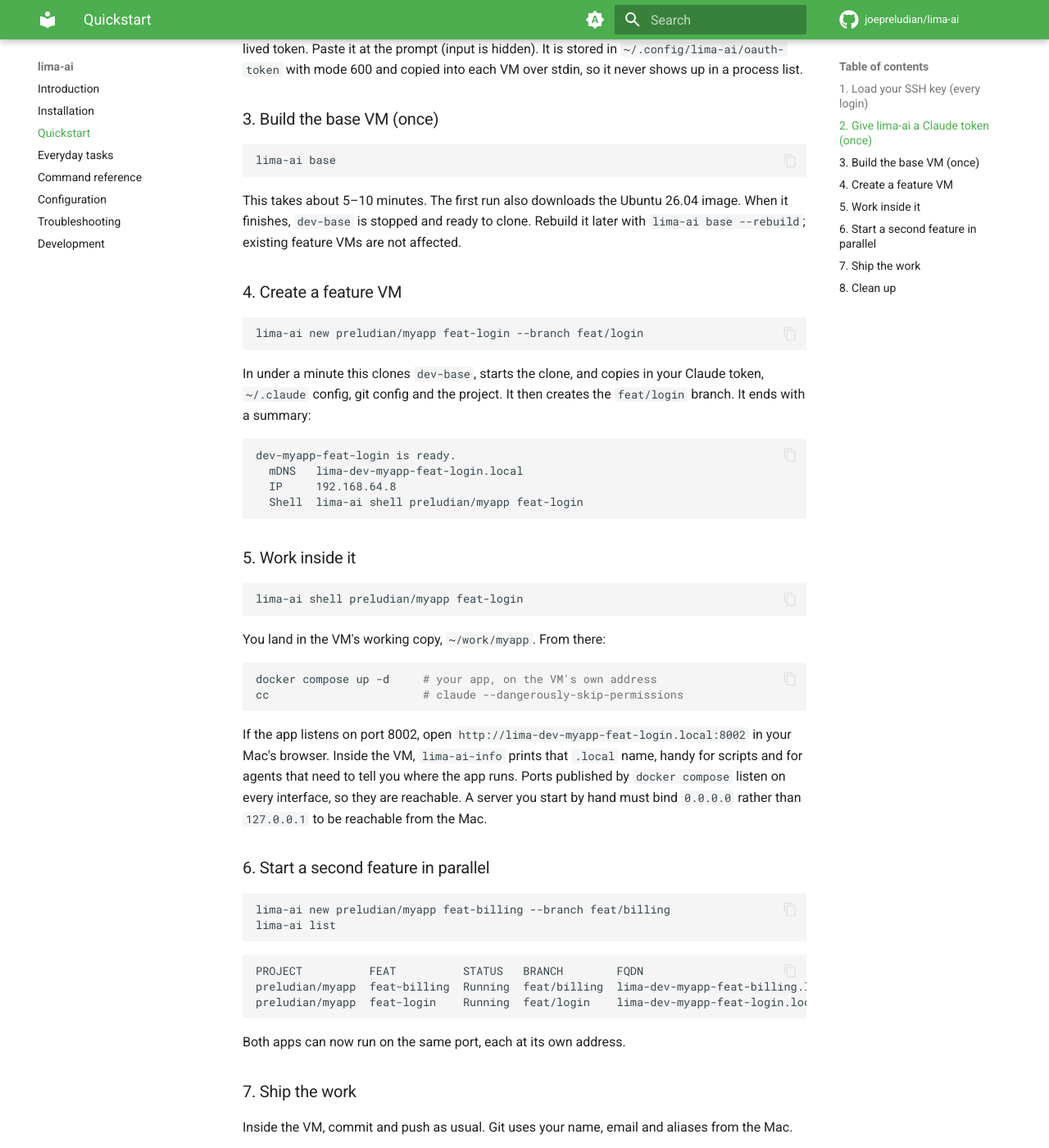
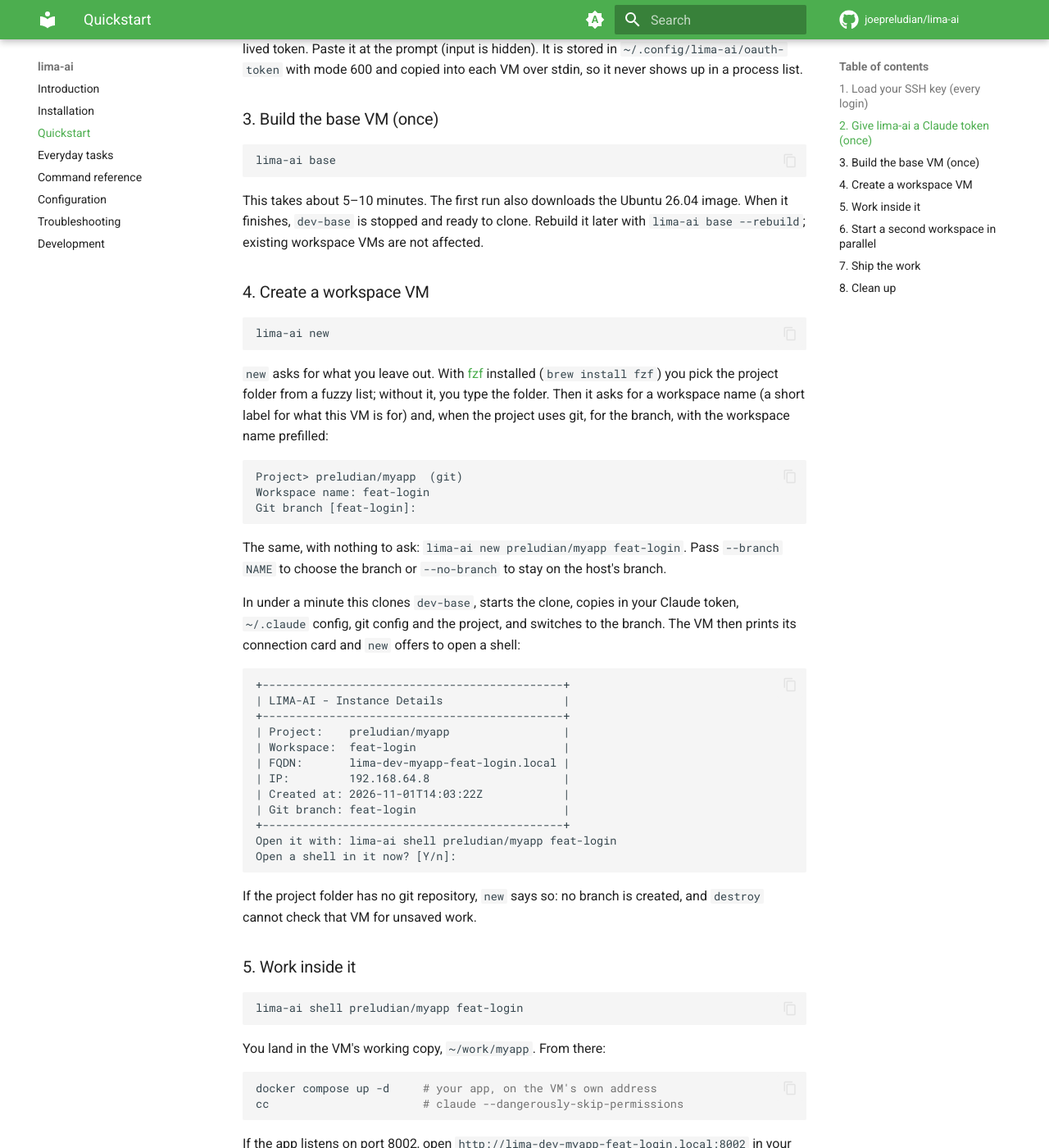
Before and after one commit to joepreludian/lima-ai, an MkDocs documentation site: the page built from docs/manual/docs/quickstart.md, in a window 1280 px wide and 1400 px high, scrolled down 529 px. Shown: the whole window at 82% size. Built offline with MkDocs 1.6.1 and Material for MkDocs 9.7.7, drawn with Linux system fonts in a browser that asks for light colours; comment, search, counter and statistics services are not loaded; some of the changed text lies outside the part shown.

Commit message:
docs: describe the interactive new flow, workspaces and the connection card

````diff
--- a/docs/manual/docs/commands.md
+++ b/docs/manual/docs/commands.md
@@ -6,15 +6,15 @@
 | `auth [--from-stdin]` | Run `claude setup-token` and store the token (mode 600) |
 | `base [--rebuild]` | Build, check, seal and stop `dev-base` |
 | `template` | Print the rendered `dev-base` Lima template |
-| `new <project> <feat> [--branch NAME] [--restore BACKUP] [--cpus N] [--memory 16GiB] [--disk 100GiB]` | Create a feature VM |
-| `shell <project> <feat>` | Open a shell in the VM's working copy, with your SSH agent forwarded |
-| `ls [--port N]` | List feature VMs with status, mDNS name, IP and URL |
-| `sync <project> <feat>` | Copy the host project into the VM again |
-| `sync-claude <project> <feat>` | Copy the Claude token, Claude config, git config and (if enabled) SSH keys again |
-| `start <project> <feat>` / `stop <project> <feat>` | Start or stop a feature VM |
-| `destroy <project> <feat> [--yes] [--force]` | Delete a feature VM after checking for unsaved work |
-| `backup <project> <feat> [--full] [--no-images] [--no-external] [--compose-file FILE]...` | Back up the project's Docker data to the backups folder |
-| `restore <project> <feat> <backup> [--overwrite] [--full] [--compose-file FILE]...` | Restore a backup into the VM |
+| `new [<project>] [<workspace>] [--branch NAME \| --no-branch] [--restore BACKUP] [--cpus N] [--memory 16GiB] [--disk 100GiB]` | Create a workspace VM; asks for the project (fzf when installed), the workspace and the branch when they are not given |
+| `shell <project> <workspace>` | Open a shell in the VM's working copy, with your SSH agent forwarded |
+| `list` (alias `ls`) | List workspace VMs with project, workspace, status, branch and FQDN |
+| `sync <project> <workspace>` | Copy the host project into the VM again |
+| `sync-claude <project> <workspace>` | Copy the Claude token, Claude config, git config and (if enabled) SSH keys again |
+| `start <project> <workspace>` / `stop <project> <workspace>` | Start or stop a workspace VM |
+| `destroy <project> <workspace> [--yes] [--force]` | Delete a workspace VM after checking for unsaved work |
+| `backup <project> <workspace> [--full] [--no-images] [--no-external] [--compose-file FILE]...` | Back up the project's Docker data to the backups folder |
+| `restore <project> <workspace> <backup> [--overwrite] [--full] [--compose-file FILE]...` | Restore a backup into the VM |
 
 Add `-v` before a command (`lima-ai -v new …`) to print every command
 lima-ai runs.
@@ -25,18 +25,22 @@
 
 | Command | What it does |
 |---|---|
-| `lima-ai-info` | Print this VM's FQDN, e.g. `lima-dev-myapp-feat-login.local` |
+| `lima-ai-info` | Print the VM's connection card: project, workspace, FQDN, IP, creation time and current git branch |
+
+`new` runs it for you when the VM is ready. It reads `~/.config/lima-ai/instance`,
+which `new` writes; on a VM made by an older lima-ai, `sync-claude` creates
+that file with an unknown creation time.
 
 ## Names
 
 | | Example for `preludian/myapp` + `feat_login` |
 |---|---|
-| Feature name | `feat-login` (lowercased; other characters become `-`) |
+| Workspace name | `feat-login` (lowercased; other characters become `-`) |
 | VM (Lima instance) | `dev-myapp-feat-login` |
 | mDNS name | `lima-dev-myapp-feat-login.local` |
 | Working copy in the VM | `~/work/myapp` |
 
 Only the last folder of the project path names the VM. `a/myapp` and
-`b/myapp` therefore cannot have a feature with the same name at the same
+`b/myapp` therefore cannot have a workspace with the same name at the same
 time; `new` refuses rather than overwrite an existing VM. Hostnames longer
-than 63 characters are rejected, so pick a shorter feature name.
+than 63 characters are rejected, so pick a shorter workspace name.
--- a/docs/manual/docs/quickstart.md
+++ b/docs/manual/docs/quickstart.md
@@ -32,25 +32,53 @@
 
 This takes about 5–10 minutes. The first run also downloads the Ubuntu
 26.04 image. When it finishes, `dev-base` is stopped and ready to clone.
-Rebuild it later with `lima-ai base --rebuild`; existing feature VMs are not
+Rebuild it later with `lima-ai base --rebuild`; existing workspace VMs are not
 affected.
 
-### 4. Create a feature VM
+### 4. Create a workspace VM
 
 ```bash
-lima-ai new preludian/myapp feat-login --branch feat/login
+lima-ai new
 ```
 
-In under a minute this clones `dev-base`, starts the clone, and copies in
-your Claude token, `~/.claude` config, git config and the project. It then
-creates the `feat/login` branch. It ends with a summary:
+`new` asks for what you leave out. With [fzf](https://github.com/junegunn/fzf)
+installed (`brew install fzf`) you pick the project folder from a fuzzy list;
+without it, you type the folder. Then it asks for a workspace name (a short
+label for what this VM is for) and, when the project uses git, for the
+branch, with the workspace name prefilled:
 
 ```
-dev-myapp-feat-login is ready.
-  mDNS   lima-dev-myapp-feat-login.local
-  IP     192.168.64.8
-  Shell  lima-ai shell preludian/myapp feat-login
+Project> preludian/myapp  (git)
+Workspace name: feat-login
+Git branch [feat-login]:
 ```
+
+The same, with nothing to ask: `lima-ai new preludian/myapp feat-login`.
+Pass `--branch NAME` to choose the branch or `--no-branch` to stay on the
+host's branch.
+
+In under a minute this clones `dev-base`, starts the clone, copies in your
+Claude token, `~/.claude` config, git config and the project, and switches
+to the branch. The VM then prints its connection card and `new` offers to
+open a shell:
+
+```
++---------------------------------------------+
+| LIMA-AI - Instance Details                  |
++---------------------------------------------+
+| Project:    preludian/myapp                 |
+| Workspace:  feat-login                      |
+| FQDN:       lima-dev-myapp-feat-login.local |
+| IP:         192.168.64.8                    |
+| Created at: 2026-11-01T14:03:22Z            |
+| Git branch: feat-login                      |
++---------------------------------------------+
+Open it with: lima-ai shell preludian/myapp feat-login
+Open a shell in it now? [Y/n]:
+```
+
+If the project folder has no git repository, `new` says so: no branch is
+created, and `destroy` cannot check that VM for unsaved work.
 
 ### 5. Work inside it
 
@@ -67,12 +95,12 @@
 
 If the app listens on port 8002, open
 `http://lima-dev-myapp-feat-login.local:8002` in your Mac's browser. Inside
-the VM, `lima-ai-info` prints that `.local` name, handy for scripts and for
-agents that need to tell you where the app runs. Ports published by `docker
-compose` listen on every interface, so they are reachable. A server you start by hand must bind `0.0.0.0` rather than
-`127.0.0.1` to be reachable from the Mac.
+the VM, `lima-ai-info` prints the same card, handy for agents that need to
+tell you where the app runs. Ports published by `docker compose` listen on
+every interface, so they are reachable. A server you start by hand must bind
+`0.0.0.0` rather than `127.0.0.1` to be reachable from the Mac.
 
-### 6. Start a second feature in parallel
+### 6. Start a second workspace in parallel
 
 ```bash
 lima-ai new preludian/myapp feat-billing --branch feat/billing
@@ -80,9 +108,9 @@
 ```
 
 ```
-PROJECT          FEAT          STATUS   BRANCH        FQDN
+PROJECT          WORKSPACE     STATUS   BRANCH        FQDN
 preludian/myapp  feat-billing  Running  feat/billing  lima-dev-myapp-feat-billing.local
-preludian/myapp  feat-login    Running  feat/login    lima-dev-myapp-feat-login.local
+preludian/myapp  feat-login    Running  feat-login    lima-dev-myapp-feat-login.local
 ```
 
 Both apps can now run on the same port, each at its own address.
@@ -93,7 +121,7 @@
 aliases from the Mac.
 
 ```bash
-git push -u origin feat/login
+git push -u origin feat-login
 ```
 
 Then open a pull request, or fetch the branch into your host checkout.
--- a/docs/manual/mkdocs.yml
+++ b/docs/manual/mkdocs.yml
@@ -1,5 +1,5 @@
 site_name: lima-ai
-site_description: Disposable Lima VMs for running Claude Code agents in parallel, one feature per VM
+site_description: Disposable Lima VMs for running Claude Code agents in parallel, one workspace per VM
 site_url: https://lima-ai.readthedocs.io/
 site_author: Jon Trigueiro
 copyright: Copyright &copy; 2026 Jon Trigueiro — GPLv3 or later
````
Also changed, not shown: other parts of docs/manual/docs/quickstart.md (+1 -1 lines), docs/manual/docs/configuration.md (+1 -1 lines), docs/manual/docs/index.md (+8 -7 lines), README.md, 1 other file.
